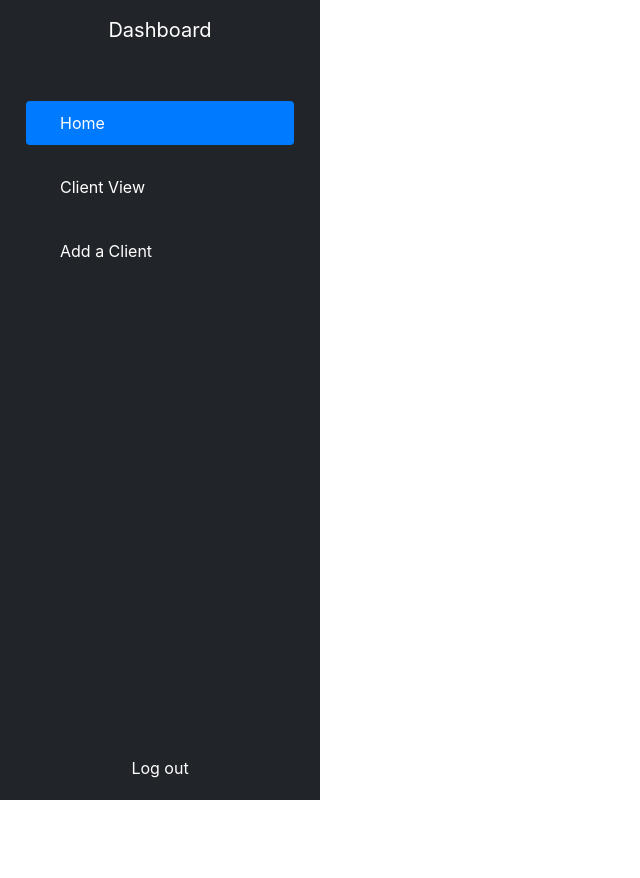
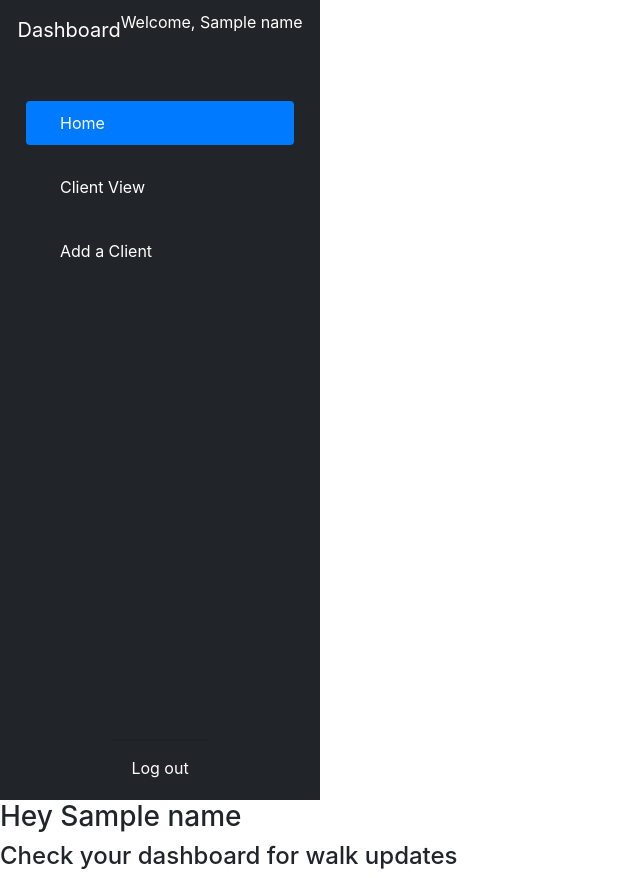
Before and after one commit to veeringnugget/cs50-dogwalker, a Flask app: template templates/index.html in a window 1280 px wide. Shown: the whole page, without its empty margins (0-640 px from the left). Before the commit the page ends 800 px from the top, so only its background shows below. Run offline with Flask 3, Linux system fonts and the light colour scheme; the template is opened without the code that fills it: most values are stand-ins (such as "Sample title", 1, 10 or a date in 2020).

Commit message:
Cleaned up sidebar, added in name capabilities

```diff
--- a/templates/index.html
+++ b/templates/index.html
@@ -1,12 +1,15 @@
 {% extends "layout.html" %}
 {% block title %}Dashboard{% endblock %}
 {% block body %}
+<div class="home-container">
+<!--SIDE BAR: -->
 <div class="sidebar">
     <nav class="navbar bg-body-tertiary">
   <div class="container-fluid">
     <a class="navbar-brand" href="#">
       Dashboard
     </a>
+    <p id="name">Welcome, {{name}}</p>
   </div>
 </nav>
 
@@ -39,7 +42,15 @@
 </ul>
 
 <div class="sign-out">
+      <hr>
     <a class="sign-out" href="/logout">Log out</a></div>
 </div>
 
+<!--BODY OF TEXT-->
+<div class="dashboard">
+    <h3>Hey {{name}}</h3>
+    <h4>Check your dashboard for walk updates</h4>
+</div>
+</div>
+
 {% endblock %}
```
